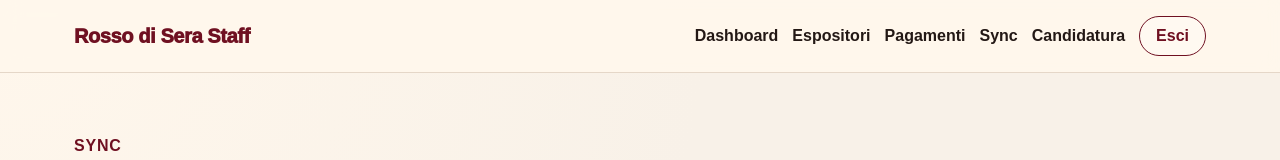
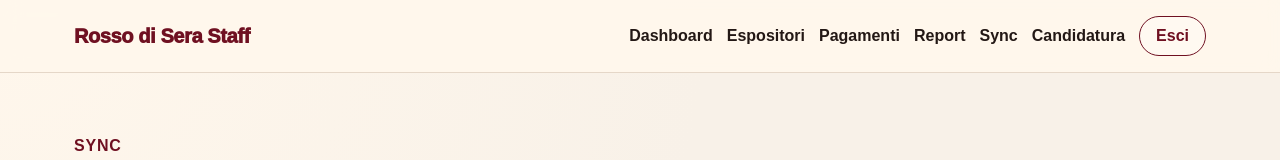
Before and after one commit to giordmando/rosso-di-sera-staff-app, a Next.js app: page /sync/google-sheet in a window 1280 px wide. Shown: the top 160 px of the page. Built offline with nearby package versions, Linux system fonts and the light colour scheme; no server answers.

Commit message:
Add editions and report links

```diff
--- a/src/components/AppHeader.tsx
+++ b/src/components/AppHeader.tsx
@@ -17,5 +17,5 @@ export async function AppHeader() {
 }
 
 function NavLinks({ isAdmin }: { isAdmin: boolean }) {
-  return <><Link href="/dashboard">Dashboard</Link><Link href="/espositori">Espositori</Link><Link href="/pagamenti">Pagamenti</Link><Link href="/sync/google-sheet">Sync</Link><Link href="/candidatura">Candidatura</Link>{isAdmin ? <Link href="/utenti">Utenti</Link> : null}{isAdmin ? <Link href="/log">Log</Link> : null}</>;
+  return <><Link href="/dashboard">Dashboard</Link><Link href="/espositori">Espositori</Link><Link href="/pagamenti">Pagamenti</Link><Link href="/report">Report</Link><Link href="/sync/google-sheet">Sync</Link><Link href="/candidatura">Candidatura</Link>{isAdmin ? <Link href="/edizioni">Edizioni</Link> : null}{isAdmin ? <Link href="/utenti">Utenti</Link> : null}{isAdmin ? <Link href="/log">Log</Link> : null}</>;
 }
```
